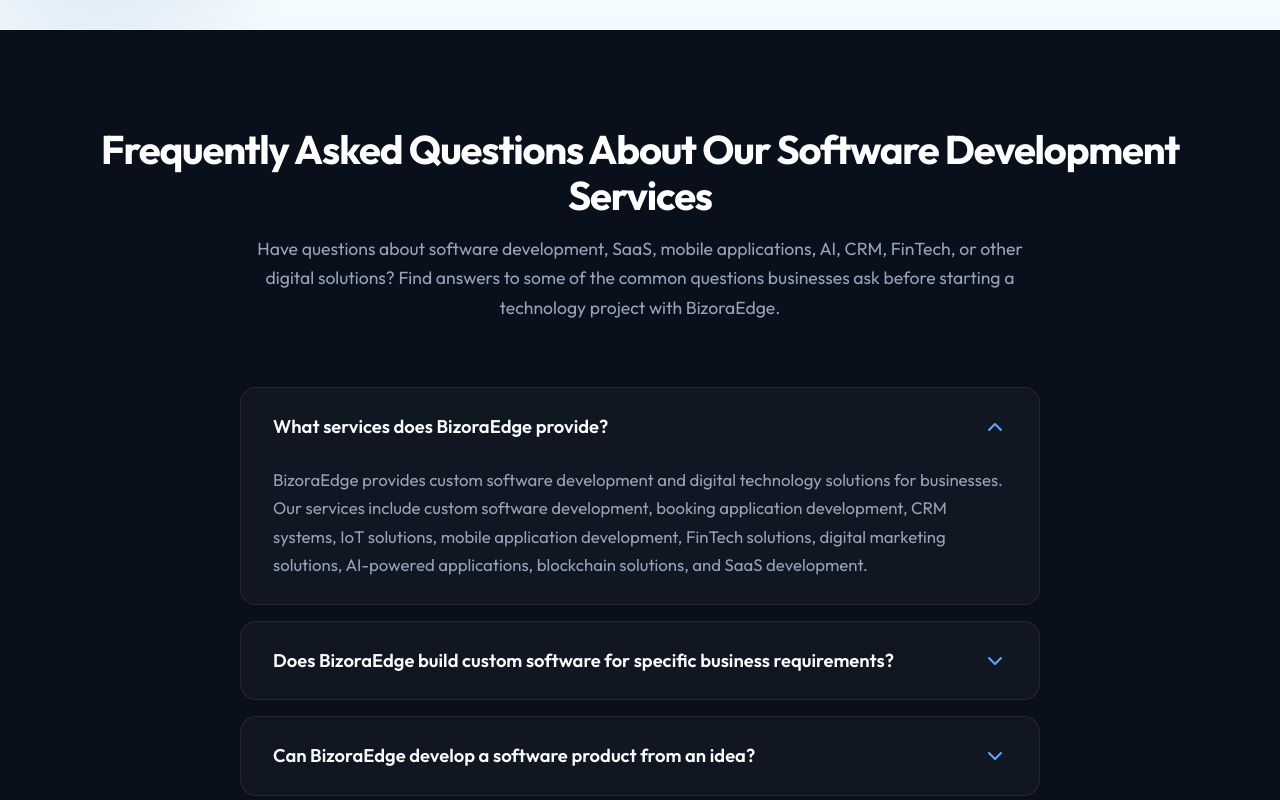
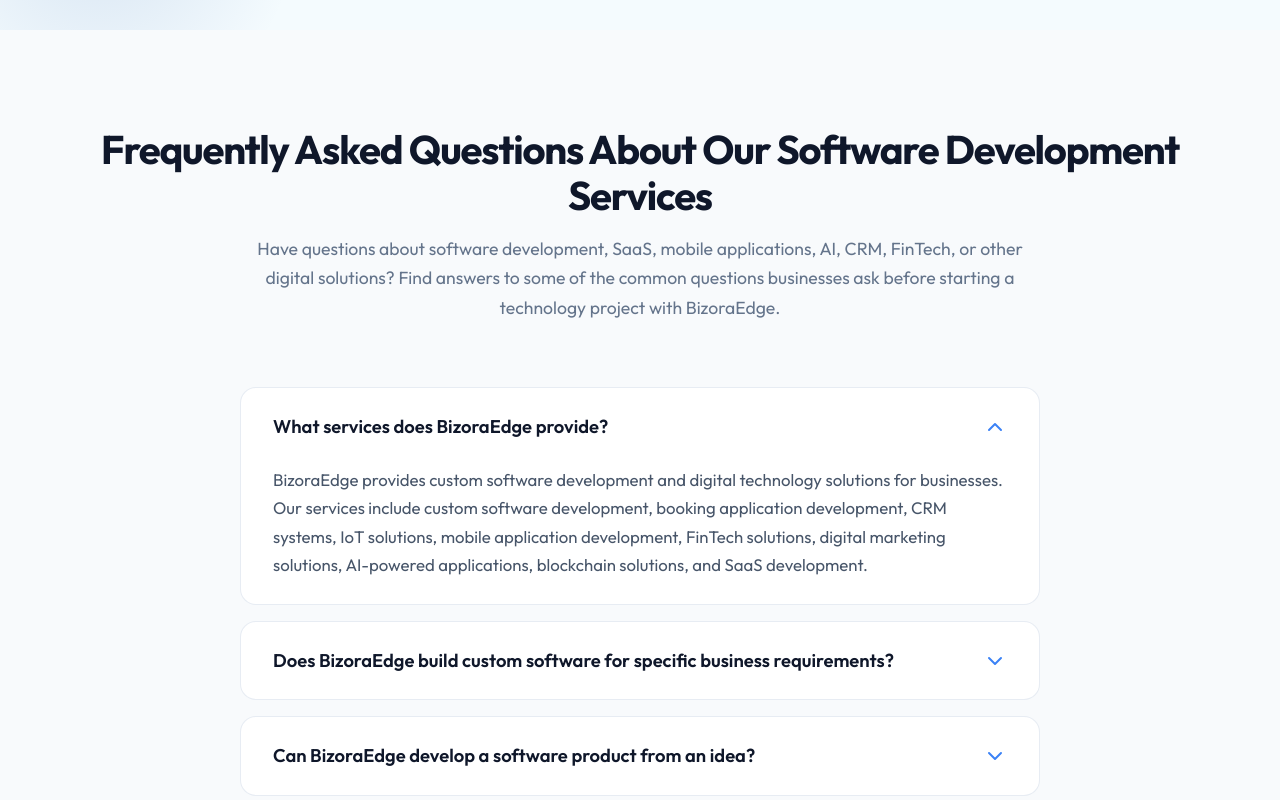
Before and after one commit to bizoraedge-com/Biz, a Next.js app: page / in a window 1280 px wide. Shown: the part 7020-7820 px from the top of the page. Built offline with nearby package versions, Linux system fonts and the light colour scheme.

Commit message:
Increase mobile padding for services pages to fix overlap with header

```diff
--- a/src/app/(marketing)/services/service.module.css
+++ b/src/app/(marketing)/services/service.module.css
@@ -338,7 +338,7 @@
     margin-bottom: 1.5rem;
   }
   .container {
-    padding: 6rem 1.5rem 4rem;
+    padding: 8rem 1.5rem 4rem;
   }
   .description {
     font-size: 1.1rem;
@@ -388,7 +388,7 @@
 
 @media (max-width: 480px) {
   .container {
-    padding: 5rem 1.25rem 3rem;
+    padding: 8rem 1.25rem 3rem;
   }
   .title {
     font-size: clamp(1.8rem, 10vw, 2.2rem);
--- a/src/components/sections/FAQ.tsx
+++ b/src/components/sections/FAQ.tsx
@@ -82,7 +82,7 @@
         <section className={styles.faqSection}>
             <div className={styles.sectionHeader}>
                 <h2 className={styles.sectionTitle}>Frequently Asked Questions About Our Software Development Services</h2>
-                <p style={{ color: '#94a3b8', fontSize: '1.1rem', maxWidth: '800px', margin: '0 auto' }}>
+                <p style={{ color: '#64748b', fontSize: '1.1rem', maxWidth: '800px', margin: '0 auto' }}>
                     Have questions about software development, SaaS, mobile applications, AI, CRM, FinTech, or other digital solutions? Find answers to some of the common questions businesses ask before starting a technology project with BizoraEdge.
                 </p>
             </div>
--- a/src/components/sections/faq.module.css
+++ b/src/components/sections/faq.module.css
@@ -2,7 +2,7 @@
   margin: 0;
   padding: 6rem 2rem;
   width: 100%;
-  background-color: var(--color-background-dark, #0a0f1c);
+  background-color: #f8fafc;
 }
 
 .sectionHeader {
@@ -16,7 +16,7 @@
 .sectionTitle {
   font-size: 2.5rem;
   font-weight: 700;
-  color: #ffffff;
+  color: #0f172a;
   margin-bottom: 1rem;
 }
 
@@ -29,16 +29,17 @@
 }
 
 .faqItem {
-  background: rgba(255, 255, 255, 0.03);
-  border: 1px solid rgba(255, 255, 255, 0.08);
+  background: #ffffff;
+  border: 1px solid rgba(226, 232, 240, 0.8);
   border-radius: 16px;
   overflow: hidden;
   transition: all 0.3s ease;
 }
 
 .faqItem:hover {
-  background: rgba(255, 255, 255, 0.05);
-  border-color: rgba(96, 165, 250, 0.3);
+  background: #ffffff;
+  border-color: #3b82f6;
+  box-shadow: 0 10px 30px rgba(0, 0, 0, 0.05);
 }
 
 .faqQuestion {
@@ -49,7 +50,7 @@
   padding: 1.5rem 2rem;
   background: transparent;
   border: none;
-  color: #f8fafc;
+  color: #0f172a;
   font-size: 1.15rem;
   font-weight: 600;
   text-align: left;
@@ -58,7 +59,7 @@
 }
 
 .faqIcon {
-  color: #60a5fa;
+  color: #3b82f6;
   transition: transform 0.3s ease;
 }
 
@@ -69,9 +70,11 @@
 .faqAnswer {
   padding: 0 2rem;
   max-height: 0;
+  opacity: 0;
+  visibility: hidden;
   overflow: hidden;
   transition: all 0.3s ease;
-  color: #94a3b8;
+  color: #475569;
   line-height: 1.7;
   font-size: 1.05rem;
 }
@@ -79,11 +82,13 @@
 .faqAnswer p {
   color: inherit;
   margin: 0;
+  padding-bottom: 1.5rem;
 }
 
 .faqItem[data-active="true"] .faqAnswer {
-  padding: 0 2rem 1.5rem;
   max-height: 500px;
+  opacity: 1;
+  visibility: visible;
 }
 
 @media (max-width: 768px) {
```
